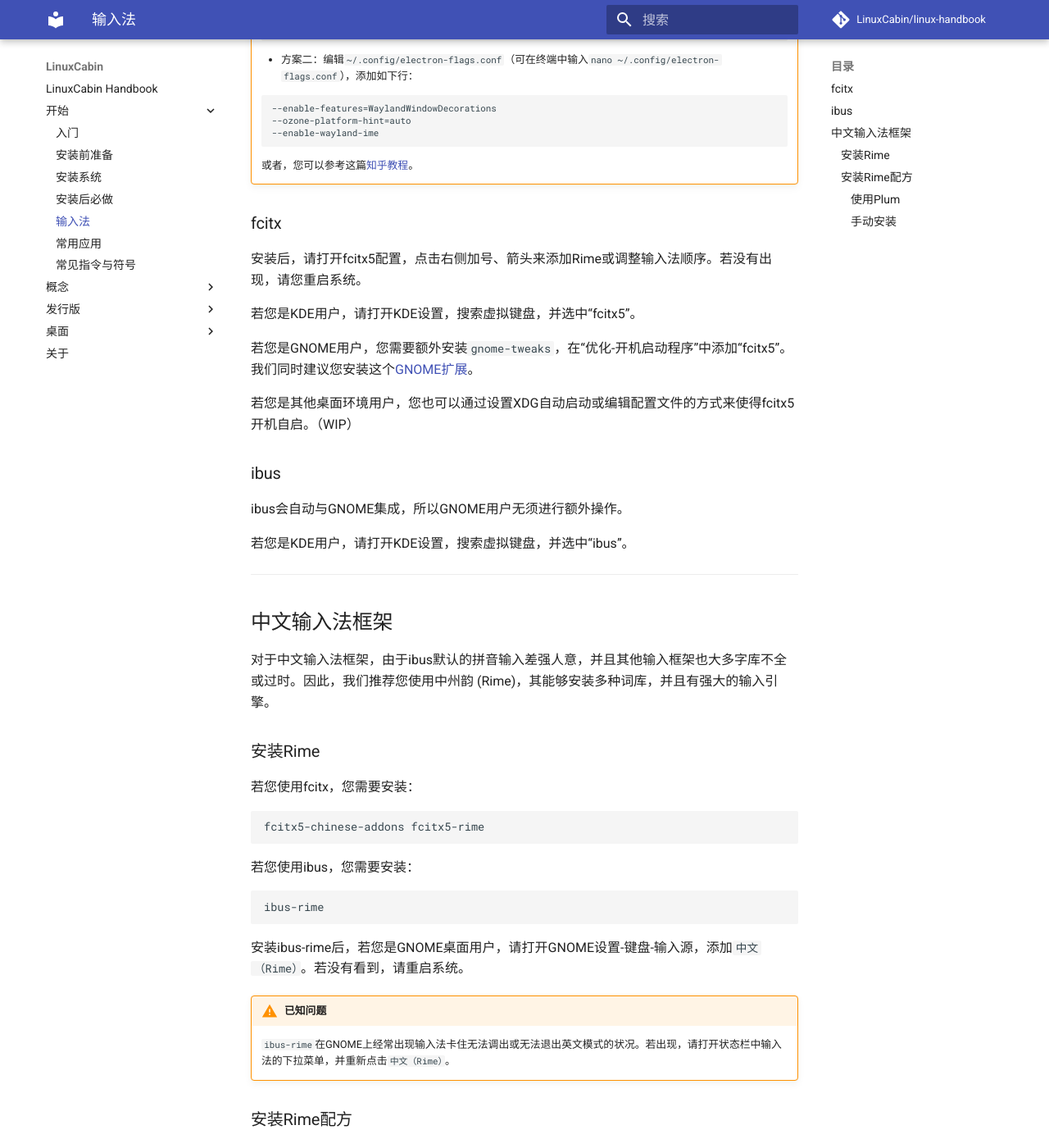
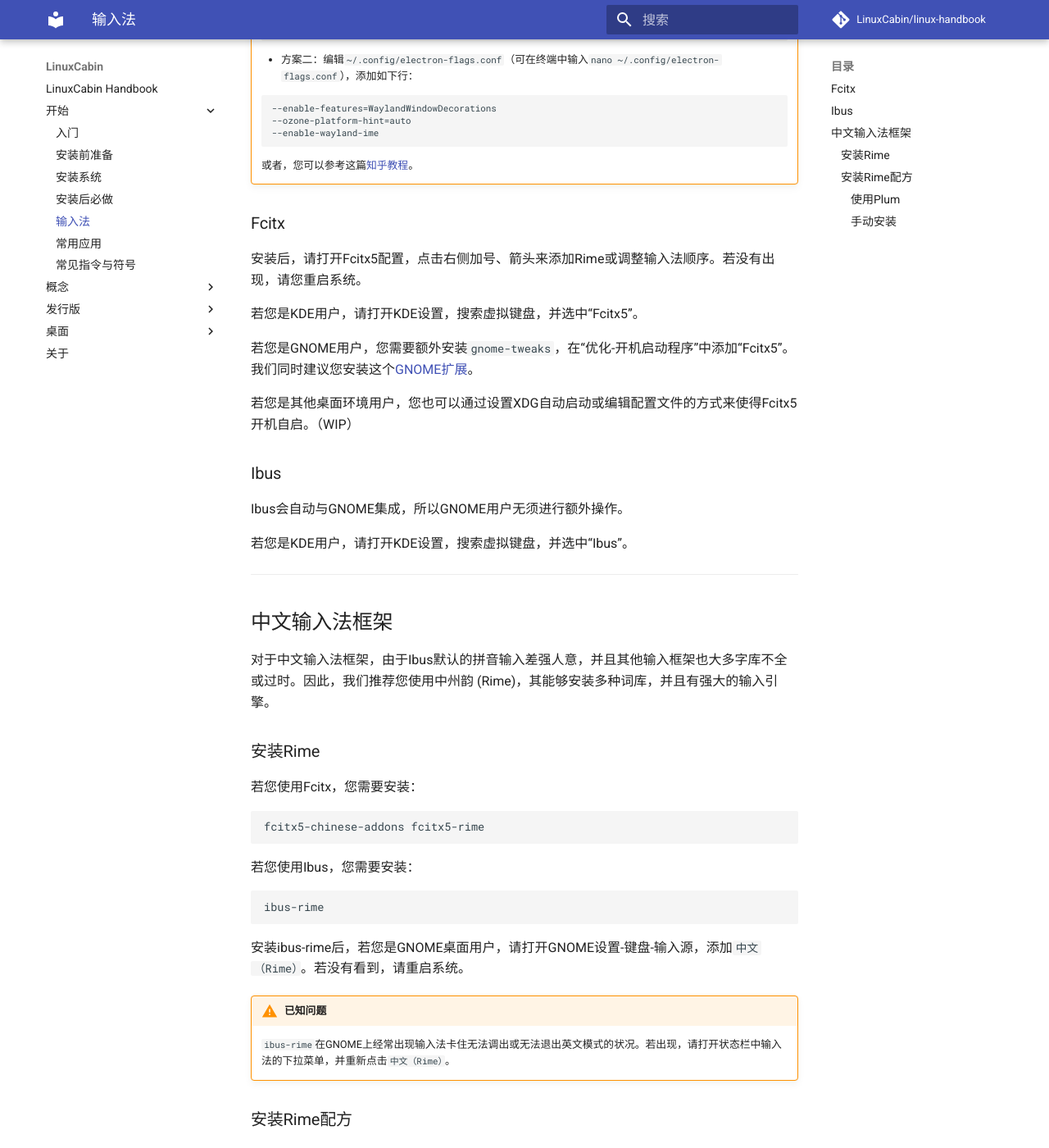
Before and after one commit to LinuxCabin/linux-handbook, an MkDocs documentation site: the page built from docs/getting-started/input-method.md, in a window 1280 px wide and 1400 px high, scrolled down 507 px. Shown: the whole window at 82% size. Built offline with MkDocs 1.6.1 and Material for MkDocs 9.7.7, drawn with Linux system fonts in a browser that asks for light colours; comment, search, counter and statistics services are not loaded; some of the changed text lies outside the part shown.

````diff
--- a/docs/getting-started/input-method.md
+++ b/docs/getting-started/input-method.md
@@ -29,38 +29,38 @@ Linux下的输入法框架主要有以下两种选择：
 
     或者，您可以参考这篇[知乎教程](https://zhuanlan.zhihu.com/p/690062589)。
 
-### fcitx
+### Fcitx
 
-安装后，请打开fcitx5配置，点击右侧加号、箭头来添加Rime或调整输入法顺序。若没有出现，请您重启系统。
+安装后，请打开Fcitx5配置，点击右侧加号、箭头来添加Rime或调整输入法顺序。若没有出现，请您重启系统。
 
-若您是KDE用户，请打开KDE设置，搜索虚拟键盘，并选中“fcitx5”。
+若您是KDE用户，请打开KDE设置，搜索虚拟键盘，并选中“Fcitx5”。
 
-若您是GNOME用户，您需要额外安装`gnome-tweaks`，在“优化-开机启动程序”中添加“fcitx5”。我们同时建议您安装这个[GNOME扩展](https://extensions.gnome.org/extension/261/kimpanel/)。
+若您是GNOME用户，您需要额外安装`gnome-tweaks`，在“优化-开机启动程序”中添加“Fcitx5”。我们同时建议您安装这个[GNOME扩展](https://extensions.gnome.org/extension/261/kimpanel/)。
 
-若您是其他桌面环境用户，您也可以通过设置XDG自动启动或编辑配置文件的方式来使得fcitx5开机自启。（WIP）
+若您是其他桌面环境用户，您也可以通过设置XDG自动启动或编辑配置文件的方式来使得Fcitx5开机自启。（WIP）
 
 
-### ibus
+### Ibus
 
-ibus会自动与GNOME集成，所以GNOME用户无须进行额外操作。
+Ibus会自动与GNOME集成，所以GNOME用户无须进行额外操作。
 
-若您是KDE用户，请打开KDE设置，搜索虚拟键盘，并选中“ibus”。
+若您是KDE用户，请打开KDE设置，搜索虚拟键盘，并选中“Ibus”。
 
 ---
 
 ## 中文输入法框架
 
-对于中文输入法框架，由于ibus默认的拼音输入差强人意，并且其他输入框架也大多字库不全或过时。因此，我们推荐您使用中州韵 (Rime)，其能够安装多种词库，并且有强大的输入引擎。
+对于中文输入法框架，由于Ibus默认的拼音输入差强人意，并且其他输入框架也大多字库不全或过时。因此，我们推荐您使用中州韵 (Rime)，其能够安装多种词库，并且有强大的输入引擎。
 
 ### 安装Rime
 
-若您使用fcitx，您需要安装：
+若您使用Fcitx，您需要安装：
 
 ```bash
 fcitx5-chinese-addons fcitx5-rime
 ```
 
-若您使用ibus，您需要安装：
+若您使用Ibus，您需要安装：
 
 ```bash
 ibus-rime
@@ -127,6 +127,21 @@ bash rime-install iDvel/rime-ice:others/recipes/grammar:schema=rime_ice
 
 首先，您需要通过[加速链接](https://mirror.nju.edu.cn/github-release/iDvel/rime-ice/LatestRelease/full.zip)或[官方链接](https://github.com/iDvel/rime-ice/releases/latest/download/full.zip)下载雾凇拼音的最新构建。
 
-之后，请您进入您的用户目录（iBus位于`~/.config/ibus/rime`，Fcitx5位于`~/.local/share/fcitx5/rime`），删除目录中所有内容，并将压缩包中的文件复制进去。
+之后，请您进入您的用户目录（Ibus位于`~/.config/ibus/rime`，Fcitx5位于`~/.local/share/fcitx5/rime`），删除目录中所有内容，并将压缩包中的文件复制进去。
 
 之后，您需要重新部署Rime（位于状态栏中），或者更简单，注销系统再重新登录。
+
+???+ note "如何关闭注音？"
+    雾凇拼音的默认设置下，所有候选词都会被全拼注音。
+
+    如果你的用户目录里有`rime_ice.schema.yaml`这个文件，打开，将`spelling_hints`和`always_show_comments`两行注释，像下面这样。
+    ```yaml
+    # 主翻译器，拼音
+    translator:
+    dictionary: rime_ice           # 挂载词库 rime_ice.dict.yaml
+    #  spelling_hints: 8              # corrector.lua ：为了让错音错字提示的 Lua 同时适配全拼双拼，将拼音显示在 comment 中
+    #  always_show_comments: true     # corrector.lua ：Rime 默认在 preedit 等于 comment 时取消显示 comment，这里强制一直显示，供 corrector.lua 做判断用。
+    initial_quality: 1.2           # 拼音的权重应该比英文大
+    ```
+
+    （来自[每一个选项都被全拼注音，如何关闭？](https://github.com/orgs/rime/discussions/1366)）
````
Also changed, not shown: other parts of docs/getting-started/input-method.md (+2 -2 lines).
